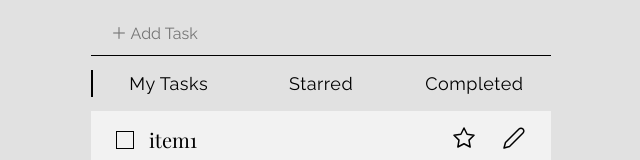
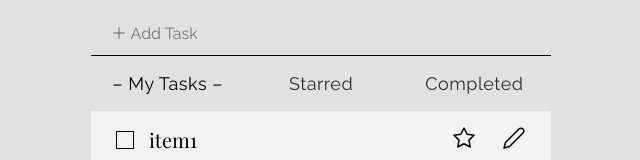
Before and after one commit to chrysophyta/todo-list, a React (Create React App) app: page / in a window 1280 px wide. Shown: the part 132-292 px from the top of the page, without its empty margins (319-959 px from the left). Built offline with nearby package versions, Linux system fonts and the light colour scheme.

Commit message:
feat: style nav active

```diff
--- a/src/components/ListItem.js
+++ b/src/components/ListItem.js
@@ -35,6 +35,7 @@ const StyledListItem = styled.li`
     background: none;
     border-bottom: 2px solid black;
     font-size: 20px;
+    font-family: 'Playfair Display';
   }
   input:focus {
     outline: none;
@@ -66,7 +67,7 @@ const StyledListItem = styled.li`
   .content-icons {
     display: flex;
     justify-content: flex-start;
-    margin-left: 30px;
+    margin-left: 40px;
     line-height: 50%;
   }
   .content-icons svg {
--- a/src/components/Nav.js
+++ b/src/components/Nav.js
@@ -16,8 +16,15 @@ const StyledNav = styled.nav`
   }
   .menu-item.active,
   .menu-item:hover {
-    border-left: black 2px solid;
     font-weight: 400;
+    opacity: 1;
+  }
+
+  .active > p:after,
+  .active > p:before,
+  p:hover:before,
+  p:hover:after {
+    content: ' – ';
   }
 `;
 
--- a/src/components/NavItem.js
+++ b/src/components/NavItem.js
@@ -9,6 +9,7 @@ const StyledNavItem = styled.li`
   justify-content: center;
   letter-spacing: 0.5px;
   font-weight: 300;
+  opacity: 0.8;
 `;
 
 export default function(props) {
@@ -18,7 +19,7 @@ export default function(props) {
   }
   return (
     <StyledNavItem className={className} onClick={props.onSelect}>
-      {props.label}
+      <p>{props.label}</p>
     </StyledNavItem>
   );
 }
--- a/src/index.css
+++ b/src/index.css
@@ -17,6 +17,7 @@ input {
 body {
   font-family: 'Roboto', sans-serif;
   background: #e1e1e1;
+  cursor: crosshair;
 }
 
 ul > li {
```
